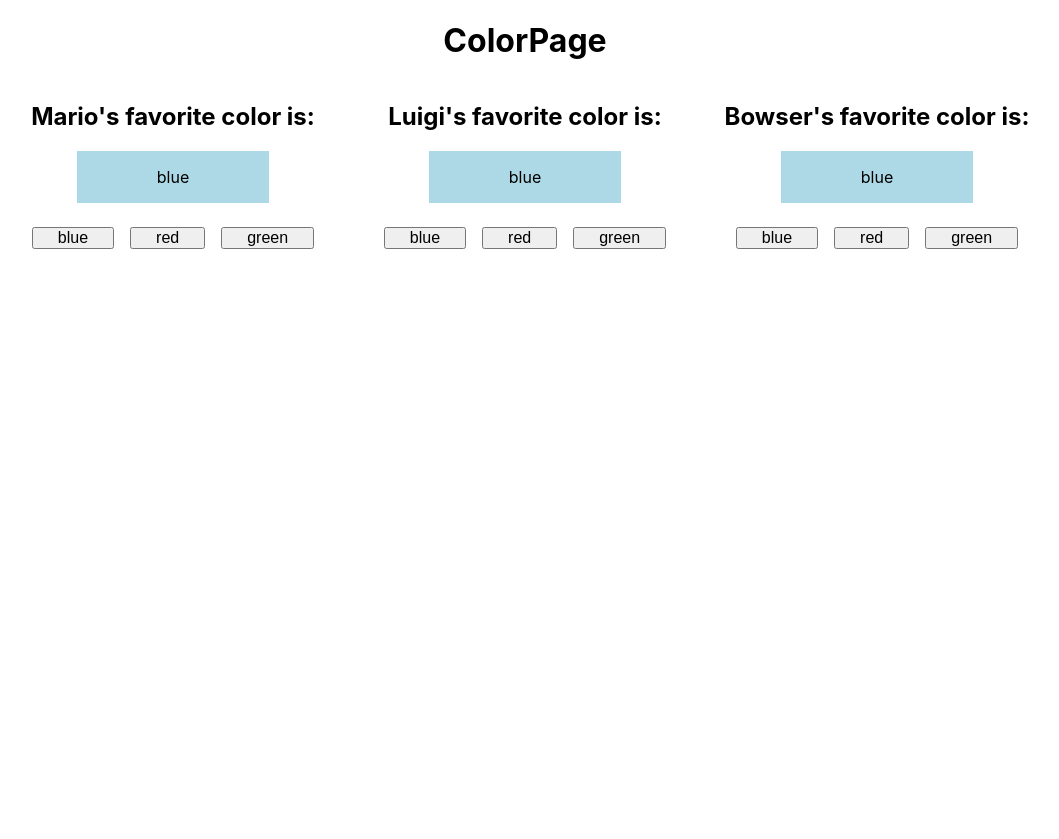
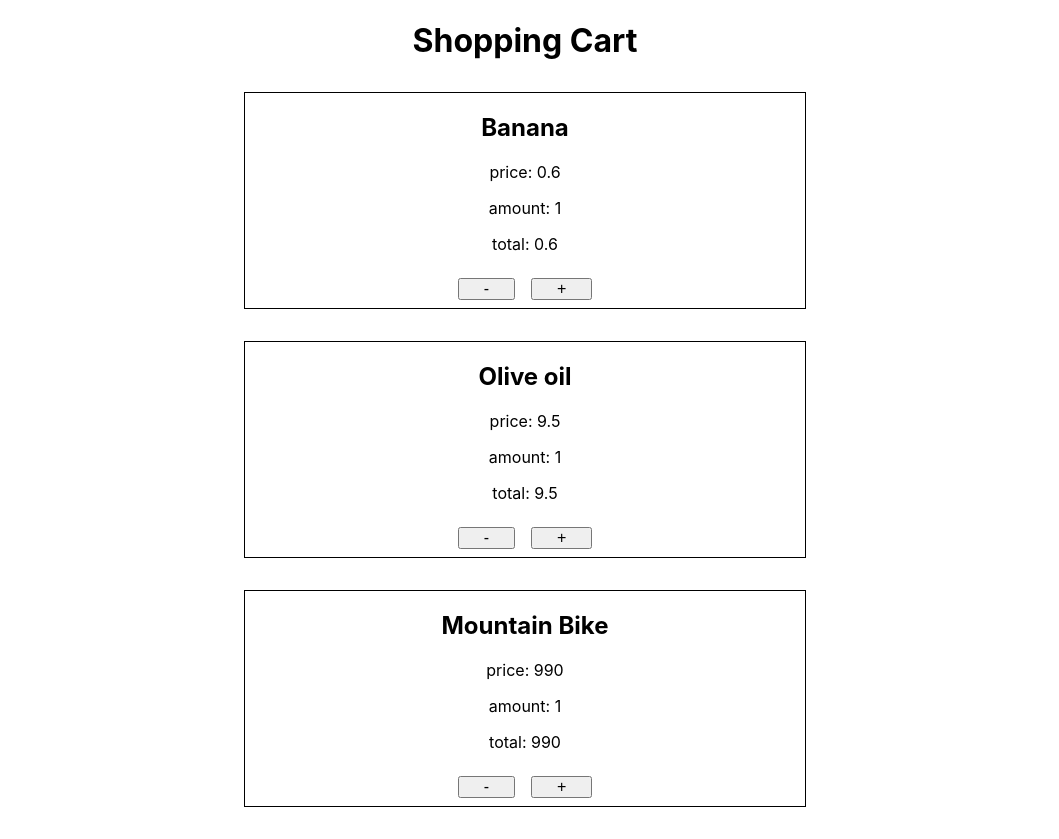
Before and after one commit to ThomasF85/usestate-challenges, a React (Create React App) app: page / in a window 1280 px wide. Shown: the whole page, without its empty margins (115-1174 px from the left). Before the commit the page ends 800 px from the top, so only its background shows below. Built offline with nearby package versions, Linux system fonts and the light colour scheme.

Commit message:
add solutions to first two components

```diff
--- a/src/App.js
+++ b/src/App.js
@@ -7,10 +7,10 @@ import ShoppingCart from "./components/ShoppingCart/ShoppingCart";
 function App() {
   return (
     <div className="App">
-      <ColorPage />
+      {/* <ColorPage /> */}
       {/* <Hungry /> */}
       {/* <ActiveToggle /> */}
-      {/* <ShoppingCart /> */}
+      <ShoppingCart />
     </div>
   );
 }
--- a/src/components/FavoriteColor/FavoriteColor.js
+++ b/src/components/FavoriteColor/FavoriteColor.js
@@ -1,17 +1,39 @@
+import { useState } from "react";
 import "./FavoriteColor.css";
 
 function FavoriteColor({ name }) {
+  const [color, setColor] = useState("blue");
+
   return (
     <section className="favorite-color">
       <h2>{name}'s favorite color is: </h2>
-      <div className="favorite-color__box blue">blue</div>
-      <button className="favorite-color__button" type="button">
+      <div className={`favorite-color__box ${color}`}>{color}</div>
+      {color === "red" && <p>Yes, red is the best color!!!</p>}
+      <button
+        onClick={() => {
+          setColor("blue");
+        }}
+        className="favorite-color__button"
+        type="button"
+      >
         blue
       </button>
-      <button className="favorite-color__button" type="button">
+      <button
+        onClick={() => {
+          setColor("red");
+        }}
+        className="favorite-color__button"
+        type="button"
+      >
         red
       </button>
-      <button className="favorite-color__button" type="button">
+      <button
+        onClick={() => {
+          setColor("green");
+        }}
+        className="favorite-color__button"
+        type="button"
+      >
         green
       </button>
     </section>
--- a/src/components/Hungry/Hungry.js
+++ b/src/components/Hungry/Hungry.js
@@ -1,8 +1,19 @@
+import { useState } from "react";
+
 function Hungry() {
+  const [hungry, setHungry] = useState(false);
+
+  const message = hungry ? "I am so hungry" : "I am so full";
+
   return (
     <main>
-      <p>I am so hungry</p>
-      <button type="button">Eat</button>
+      <p>{message}</p>
+      <button
+        onClick={() => setHungry((previousHungry) => !previousHungry)}
+        type="button"
+      >
+        {hungry ? "eat" : "wait 8 hours"}
+      </button>
     </main>
   );
 }
```
